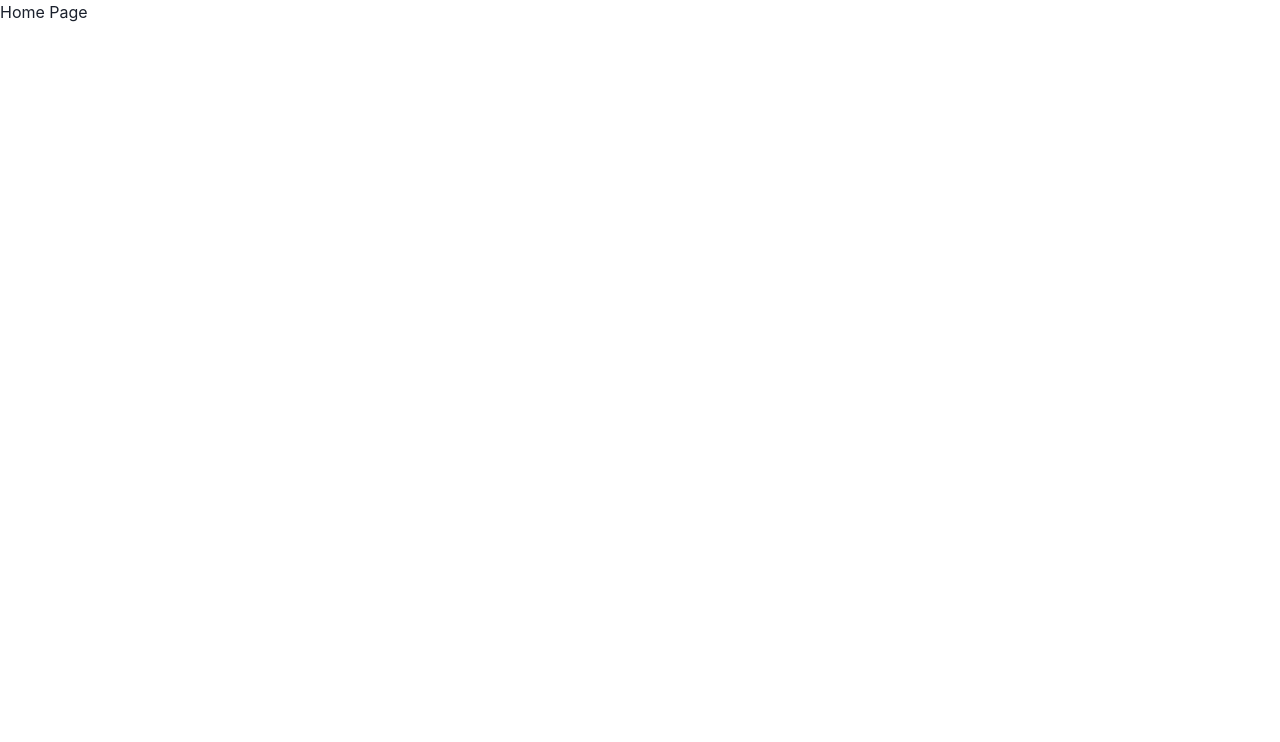
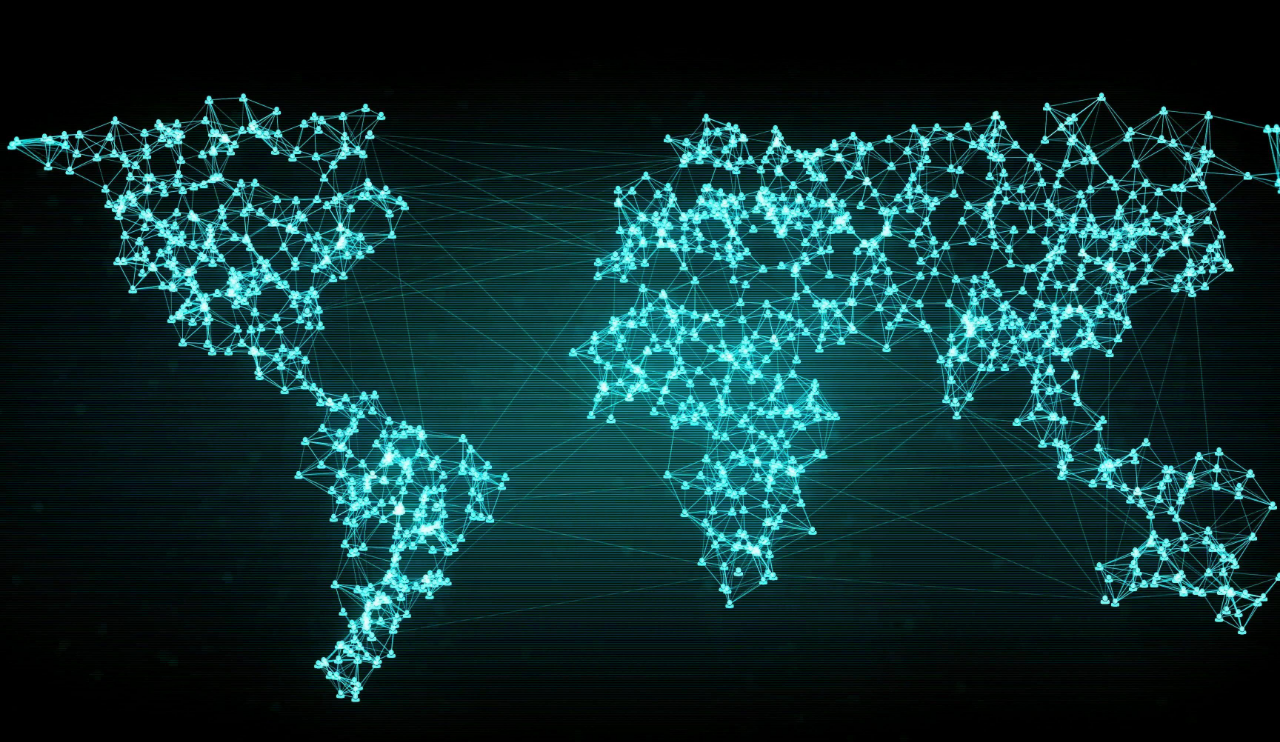
Before and after one commit to KamalShamsi/Network, a React (Create React App) app in the folder frontend/: page / in a window 1280 px wide. Shown: the top 742 px of the page. Built offline with nearby package versions, Linux system fonts and the light colour scheme.

Commit message:
Comments added and styles for App

```diff
--- a/frontend/src/App.css
+++ b/frontend/src/App.css
@@ -0,0 +1,20 @@
+/* Importing the 'Work Sans' font from Google Fonts with a weight of 300. */
+@import url('https://fonts.googleapis.com/css2?family=Work+Sans:wght@300&display=swap');
+
+/* Styling the App class. */
+.App {
+    /* Ensuring the App takes up at least the full viewport height. */
+    min-height: 100vh;
+
+    /* Using flex layout for the App's content. */
+    display: flex;
+
+    /* Setting the background image of the App to 'HomePageBackground.jpg'. */
+    background-image: url("./HomePageBackground.jpg");
+
+    /* Making sure the background image covers the full container. */
+    background-size: cover;
+
+    /* Centering the background image. */
+    background-position: center;
+}
--- a/frontend/src/Pages/HomePage.js
+++ b/frontend/src/Pages/HomePage.js
@@ -1,11 +1,13 @@
-import React from 'react'
+import React from 'react';
 
+// Functional component representing the HomePage.
 const HomePage = () => {
     return (
         <div>
-            Home Page
+
         </div>
     )
 }
 
-export default HomePage
+// Exporting HomePage for use in other components.
+export default HomePage;
```
Also changed, not shown: frontend/src/HomePageBackground.jpg (added).
